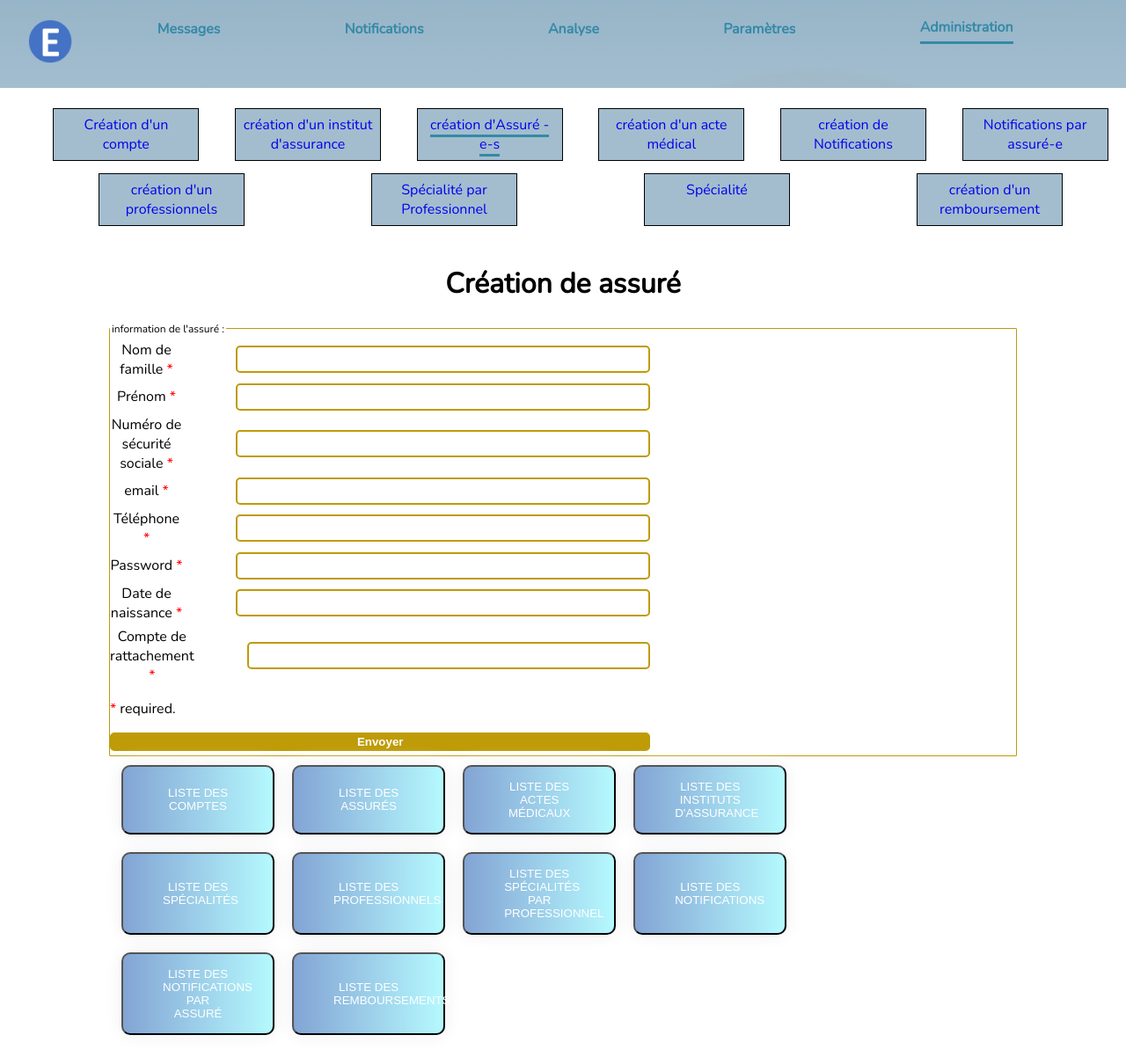
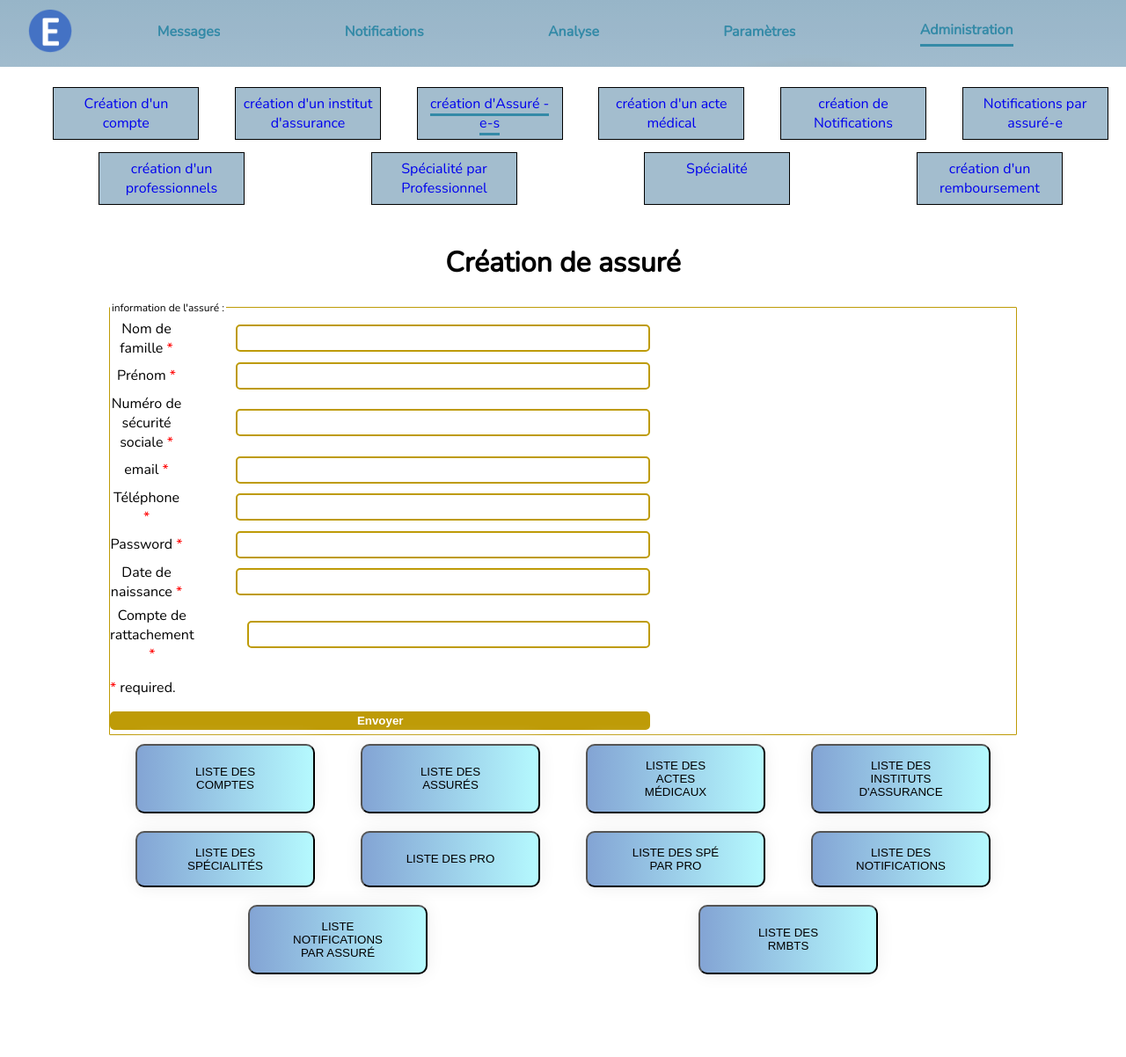
Before and after one commit to WildCodeSchool/remoteFR-R2dwild-P3-secuel-front, a React (Create React App) app: page /admin/FormAdminInsured in a window 1280 px wide. Shown: the whole page at 88% size. After the commit the page ends 1133 px from the top, so only its background shows below. Built offline with nearby package versions, Linux system fonts and the light colour scheme.

Commit message:
css change

```diff
--- a/src/components/Header.css
+++ b/src/components/Header.css
@@ -42,10 +42,6 @@
   font-size: 1rem;
   font-weight: bold;
   justify-content: space-between;
-  margin-bottom: 40px;
-  margin-left: 10px;
-  margin-top: 10px;
-  padding-right:10px;
   width: 80%;
 }
 .iconNavbar {
--- a/src/screen/ListBddEntry.css
+++ b/src/screen/ListBddEntry.css
@@ -1,22 +1,20 @@
 .ButtonList {
   display: flex;
   flex-wrap: wrap;
-  width: 85%;
+  justify-content: space-around;
+  width: 100%;
 }
-
-
-.Button-gradient {background-image: linear-gradient(to right, #83a4d4 0%, #b6fbff  51%, #83a4d4  100%)}
 .Button-gradient {
+  background-image: linear-gradient(to right, #83a4d4 0%, #b6fbff  51%, #83a4d4  100%);
+  background-size: 200% auto;
+  border-radius: 10px;
+  box-shadow: 0 0 20px #eee;
+  color: black;
   margin: 10px;
   padding: 15px 45px;
   text-align: center;
   text-transform: uppercase;
   transition: 0.5s;
-  background-size: 200% auto;
-  color: white;
-  box-shadow: 0 0 20px #eee;
-  border-radius: 10px;
-  display: block;
   width: 20%;
 }
 
--- a/src/screen/ListBddEntry.js
+++ b/src/screen/ListBddEntry.js
@@ -198,7 +198,7 @@
           name='pro'
           onClick={pro}
         >
-          Liste des professionnels
+          Liste des pro
         </button>
         <button
           type='button'
@@ -206,7 +206,7 @@
           name='proSpe'
           onClick={proSpe}
         >
-          Liste des Spécialités par Professionnel
+          Liste des Spé par Pro
         </button>
         <button
           type='button'
@@ -222,7 +222,7 @@
           name='notifInsured'
           onClick={notifInsured}
         >
-          Liste des notifications par Assuré
+          Liste notifications par Assuré
         </button>
         <button
           type='button'
@@ -230,7 +230,7 @@
           name='refund'
           onClick={refund}
         >
-          Liste des remboursements
+          Liste des rmbts
         </button>
       </div>
       <div className='Listresult'>
```
